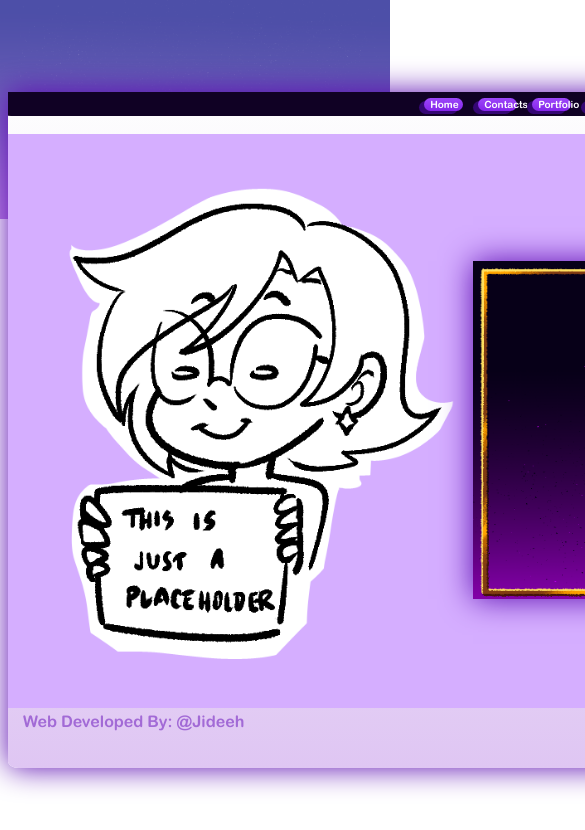
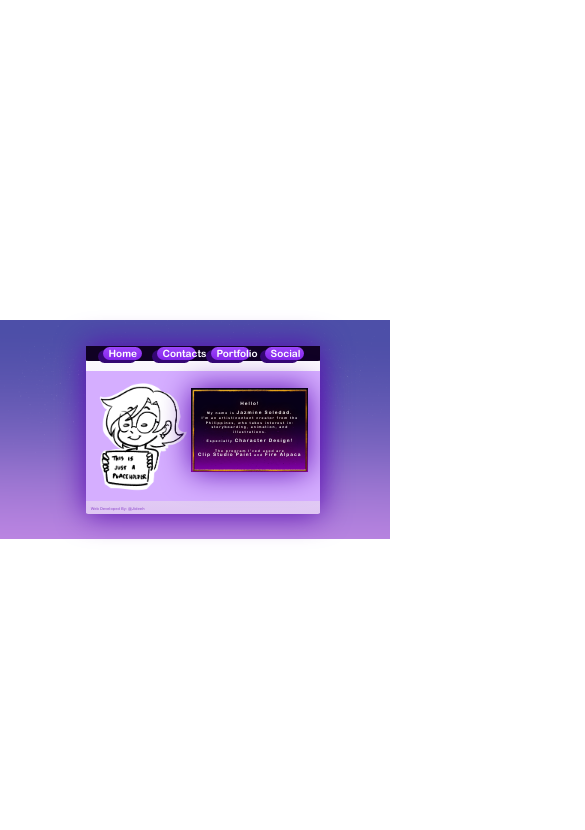
Before and after one commit to Jideeh1/QNJazmine-Portfolio, a plain HTML site: page QNJazmine Portfolio/index.html in a window 390 px wide. Shown: the top 830 px of the page, 585 px wide, since content can reach past the window. Drawn offline with nearby package versions, Linux system fonts and the light colour scheme.

Commit message:
Updated CSS
* Fixed zoom-in and zoom-out responsiveness
* Fixed the styles legibility

```diff
--- a/QNJazmine Portfolio/styles.css
+++ b/QNJazmine Portfolio/styles.css
@@ -11,49 +11,65 @@
     transition: all 0.3s ease-in-out;
 }
 
+
+
+
+
+
+
+
 body {
     background-image: url(Assets/background_layout.png);
     background-repeat: no-repeat;
+    background-attachment: cover;
+    background-position: center;
+    justify-content: center;
+    flex-direction: column;
     overflow-y: hidden;
     display: flex;
-    flex-direction: column;
-    justify-content: center;
+
     background-size: 100%;
     height: 100vh;
-
+    width: 100vw;
 }
 
 main {
+
+    background-image: linear-gradient(#fefefe,#dfc6f3);
+    box-shadow: 0px 0px 30px 0px #5908b0;
+
+    border-bottom-right-radius: 1%;
+    border-bottom-left-radius: 1%;
+
     position: relative;
     width: auto;
-    height: 80vh;
-    padding: 0;
+
     margin: 0 auto;
-    border-bottom-left-radius: 1%;
-    border-bottom-right-radius: 1%;
-    box-shadow: 0px 0px 30px 0px #5908b0;
-    background-image: linear-gradient(#fefefe,#dfc6f3);
 
 
     nav {
+        border-bottom-right-radius: 1%;
+        border-bottom-left-radius: 1%;
+
+        background-color: #100124;
+        padding: 0.5% 0;
+        gap: 15px;
+
+        justify-content: center;
         display: flex;
-        justify-content: center;
         width: auto;
-        border-bottom-left-radius: 1%;
-        border-bottom-right-radius: 1%;
-        background-color: #100124;
-        gap: 15px;
-        padding: 0.5% 0;
+
     }
 
     .credits {
         font-family: "main";
         position: absolute;
-        bottom: 15;
-        margin: 0;
-        left: 15px;
+
+        color: #a26ad6;
+        font-size: 1cqw;
+        bottom: 2%;
         z-index: 2;
-        color: #a26ad6;
+        left: 2%;
 
         p {
             margin: inherit;
@@ -65,10 +81,12 @@ main {
 
 .sparkly{
     position: absolute;
+
+    margin-left: 10px;
+    margin-top: 10px;
+
     left: 0px;
     top: 0px;
-    margin-top: 10px;
-    margin-left: 10px;
 
     img {
         height: 3vh
@@ -77,17 +95,21 @@ main {
 
 .navbtn {
     font-family: "main";
+
+    background-image: linear-gradient(#9d47f9, #8525eb);
+
+    width: clamp(10vw, 10vw, 20vw);
+    box-shadow: -5px 3px #350774;
+
+    vertical-align: middle;
     border: transparent;
+    text-align: center;
     cursor: pointer;
-    text-align: center;
-    vertical-align: middle;
-    background-image: linear-gradient(#9d47f9, #8525eb);
-    font-size: 2.5cqh;
+
+    border-radius: 100px;
+    font-size: 1.25cqw;
     color: #fefeff;
     height: 4vh;
-    width: clamp(10vw, 10vw, 20vw);
-    border-radius: 100px;
-    box-shadow: -5px 3px #350774;
 
 }
 
@@ -98,58 +120,64 @@ main {
 
 .content_bg {
     position: relative;
-    width: auto;
-    height: calc(100% - 15%);
-    padding-top: 18px;
+    height: auto;
+
+    padding: 4% 0;
+    width: 60vw;
     margin: 0;
-
     z-index: 1;
 }
 
 .website_infobox {
-    z-index: 2;
-    top: 25%;
+    box-shadow: 0px 0px 30px 0px #5908b0;
     bottom: 25%;
-    right: 5%;
     width:  50%;
     height: 50%;
-    box-shadow: 0px 0px 30px 0px #5908b0;
+    z-index: 2;
+    right: 5%;
+    top: 25%;
+
     position: absolute;
 
     .infobox {
         object-fit:fill;
+        height: 100%;
         width: 100%;
-        height: 100%;
     }
 
     .textarea {
+        transform: translate(-50%, -50%);
+        position: absolute;
         display: flex;
-        position: absolute;
-        transform: translate(-50%, -50%);
-        top: 50%;
+
+        height: 100%;
+        width: 100%;
         left: 50%;
         margin: 0;
-        width: 100%;
-        height: 100%;
+        top: 50%;
+
 
         p {
+            font-family: "Main";
+
             text-align: center;
-            color: white;
             object-fit: contain;
             width: inherit;
-            font-family: Main;
+            color: white;
+
             margin: auto 0;
-            line-height: 2.5cqh;
-            font-size: 0.85cqw;
+
+            text-shadow: 0 0 10px #b76403;
+            line-height: 1.2cqw;
             padding: 0px 1.5cqw;
             letter-spacing: 1px;
-            text-shadow: 0 0 10px #b76403;
+            font-size: 0.85cqw;
         }
 
         span {
             font-size: 1.2cqw;
+            padding: 0;
             margin: 0;
-            padding: 0;
         }
     }
 }
@@ -157,10 +185,10 @@ main {
 @media (max-width:1024px) {
 
     .sparkly {
-        top: 0px;
-        left: 0px;
         margin-top: 0.65vh;
         margin-left: 10px;
+        left: 0px;
+        top: 0px;
 
         img {
             height: clamp(1vh, 3vh, 2vh);
```
